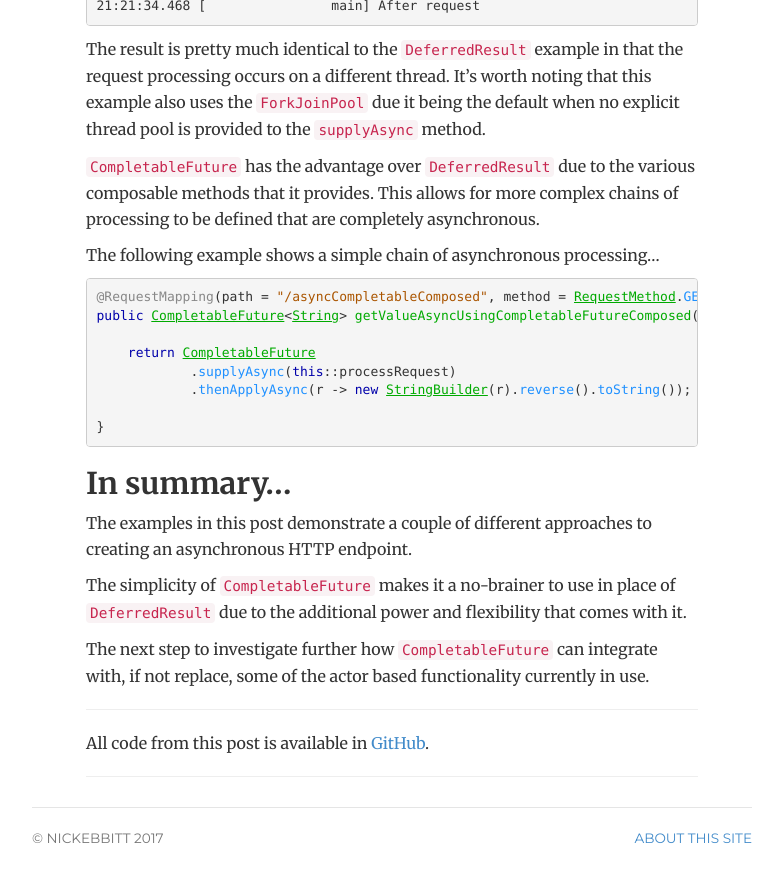
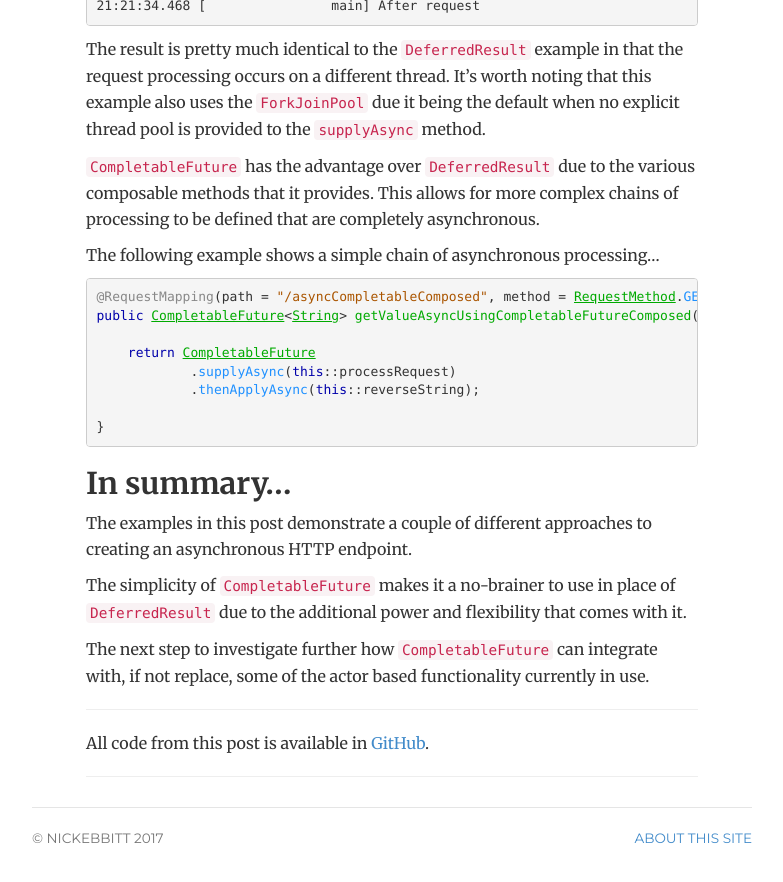
Before and after one commit to nickebbitt/nickebbitt.github.io, a Jekyll site: the page built from _posts/2017-03-22-async-web-service-using-completable-future.markdown, in a window 1280 px wide and 900 px high, scrolled down 4213 px. Shown: the top 882 px of the window, without its empty margins (248-1031 px from the left). Built offline with Jekyll 4.4.1, drawn with Linux system fonts in a browser that asks for light colours; comment, search, counter and statistics services are not loaded.

Commit message:
Update async composed example to use reverseString method

```diff
--- a/_posts/2017-03-22-async-web-service-using-completable-future.markdown
+++ b/_posts/2017-03-22-async-web-service-using-completable-future.markdown
@@ -168,7 +168,7 @@ public CompletableFuture<String> getValueAsyncUsingCompletableFutureComposed() {
 
     return CompletableFuture
             .supplyAsync(this::processRequest)
-            .thenApplyAsync(r -> new StringBuilder(r).reverse().toString());
+            .thenApplyAsync(this::reverseString);
 
 }
 {% endhighlight %}
```
